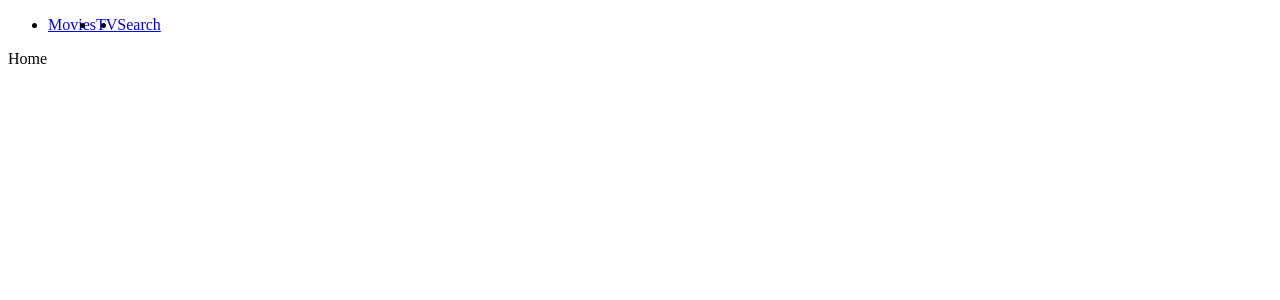
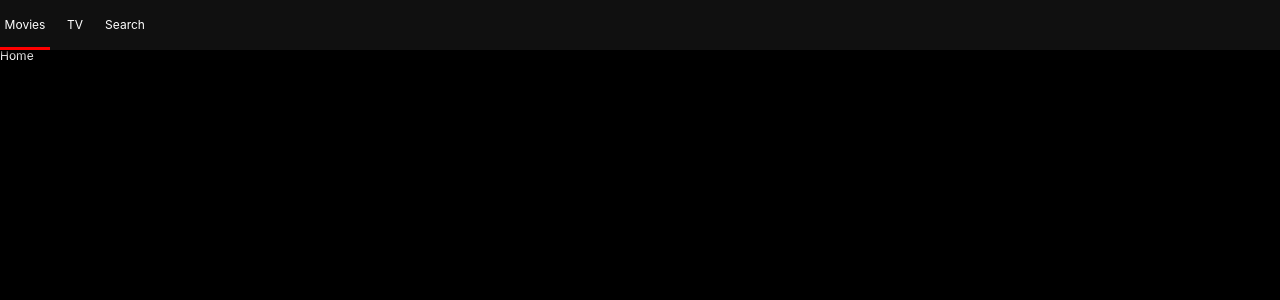
Before and after one commit to yangtaewook1995/react-movie_app, a React (Create React App) app: page / in a window 1280 px wide. Shown: the top 300 px of the page. Built offline with nearby package versions, Linux system fonts and the light colour scheme.

Commit message:
add navigation header

```diff
--- a/package.json
+++ b/package.json
@@ -12,6 +12,7 @@
     "react-router-dom": "^5.3.0",
     "react-scripts": "4.0.3",
     "styled-components": "^5.3.1",
+    "styled-reset": "^4.3.4",
     "web-vitals": "^1.1.2"
   },
   "scripts": {
--- a/src/Components/App.js
+++ b/src/Components/App.js
@@ -1,11 +1,13 @@
 import React, { Component } from "react";
 import Router from "Components/Router";
+import GlobalStyles from "./GlobalStyles";
 
 class App extends Component {
   render() {
     return (
       <>
         <Router />
+        <GlobalStyles></GlobalStyles>
       </>
     );
   }
--- /dev/null
+++ b/src/Components/GlobalStyles.js
@@ -0,0 +1,23 @@
+import { createGlobalStyle } from "styled-components";
+import reset from "styled-reset";
+
+const globalStyle = createGlobalStyle`
+  ${reset}
+  a {
+    text-decoration: none;
+    color : inherit;
+
+  }
+  * {
+    box-sizing: border-box;
+  }
+  body {
+    font-family : -apple-system, BlinkMacSystemFont, 'Segoe UI', Roboto, Oxygen, Ubuntu, Cantarell, 'Open Sans', 'Helvetica Neue', sans-serif;
+    font-size : 12px;
+    background-color : black;
+    color : white;
+    padding-top: 50px;
+  }
+`;
+
+export default globalStyle;
--- a/src/Components/Header.js
+++ b/src/Components/Header.js
@@ -1,32 +1,56 @@
 import React from "react";
-import { Link } from "react-router-dom";
+import { Link, withRouter } from "react-router-dom";
 import styled from "styled-components";
 
-const Header = styled.header``;
+const Header = styled.header`
+  color: white;
+  position: fixed;
+  top: 0;
+  left: 0;
+  width: 100%;
+  height: 50px;
+  display: flex;
+  align-items: center;
+  z-index: 10;
+  background-color: rgba(20, 20, 20, 0.8);
+  box-shadow: 0 1px 5px 2px rgba(0, 0, 0, 0.8);
+`;
 
 const List = styled.ul`
   display: flex;
-  &:hover {
-    background-color: tomato;
-  }
 `;
 
-const Item = styled.li``;
+const Item = styled.li`
+  width: 50px;
+  height: 50px;
+  text-align: center;
+  border-bottom: 3px solid ${(props) => (props.current ? "red" : "transparent")};
+  transition: border-bottom 0.5s ease-in-out;
+`;
 
-const SLink = styled(Link)``;
+const SLink = styled(Link)`
+  height: 50px;
+  display: flex;
+  align-items: center;
+  justify-content: center;
+`;
 
-export default () => (
+const HeaderC = ({ location: { pathname } }) => {
+  return (
     <Header>
       <List>
-      <Item>
+        <Item current={pathname == "/"}>
           <SLink to="/">Movies</SLink>
         </Item>
-      <Item>
+        <Item current={pathname == "/tv"}>
           <SLink to="/tv">TV</SLink>
         </Item>
-      <Item>
+        <Item current={pathname == "/search"}>
           <SLink to="/search">Search</SLink>
         </Item>
       </List>
     </Header>
   );
+};
+
+export default withRouter(HeaderC);
```
Also changed, not shown: 1 other file (tests, documents, lock files or other folders). Lines whose indentation alone changed are shown as unchanged.
